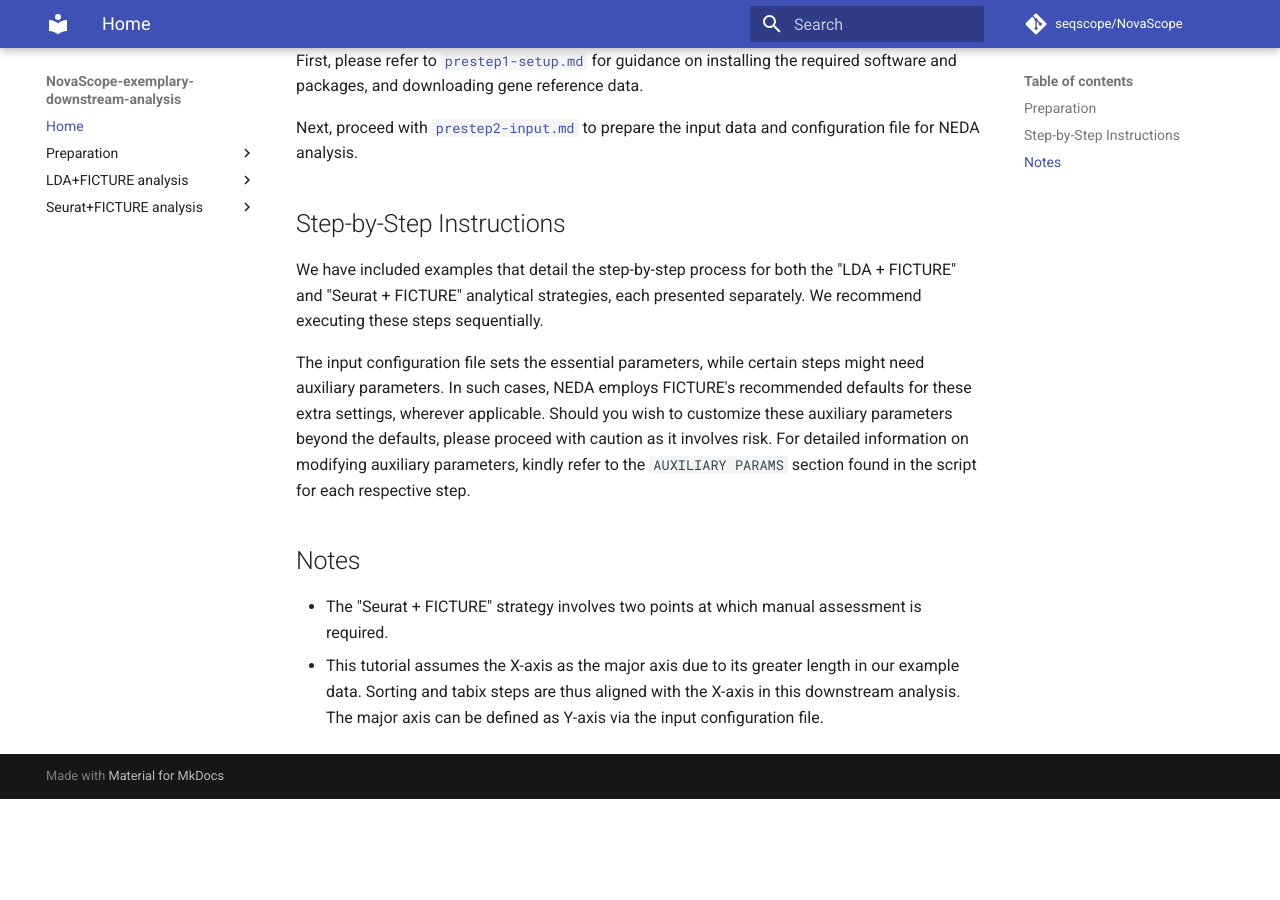
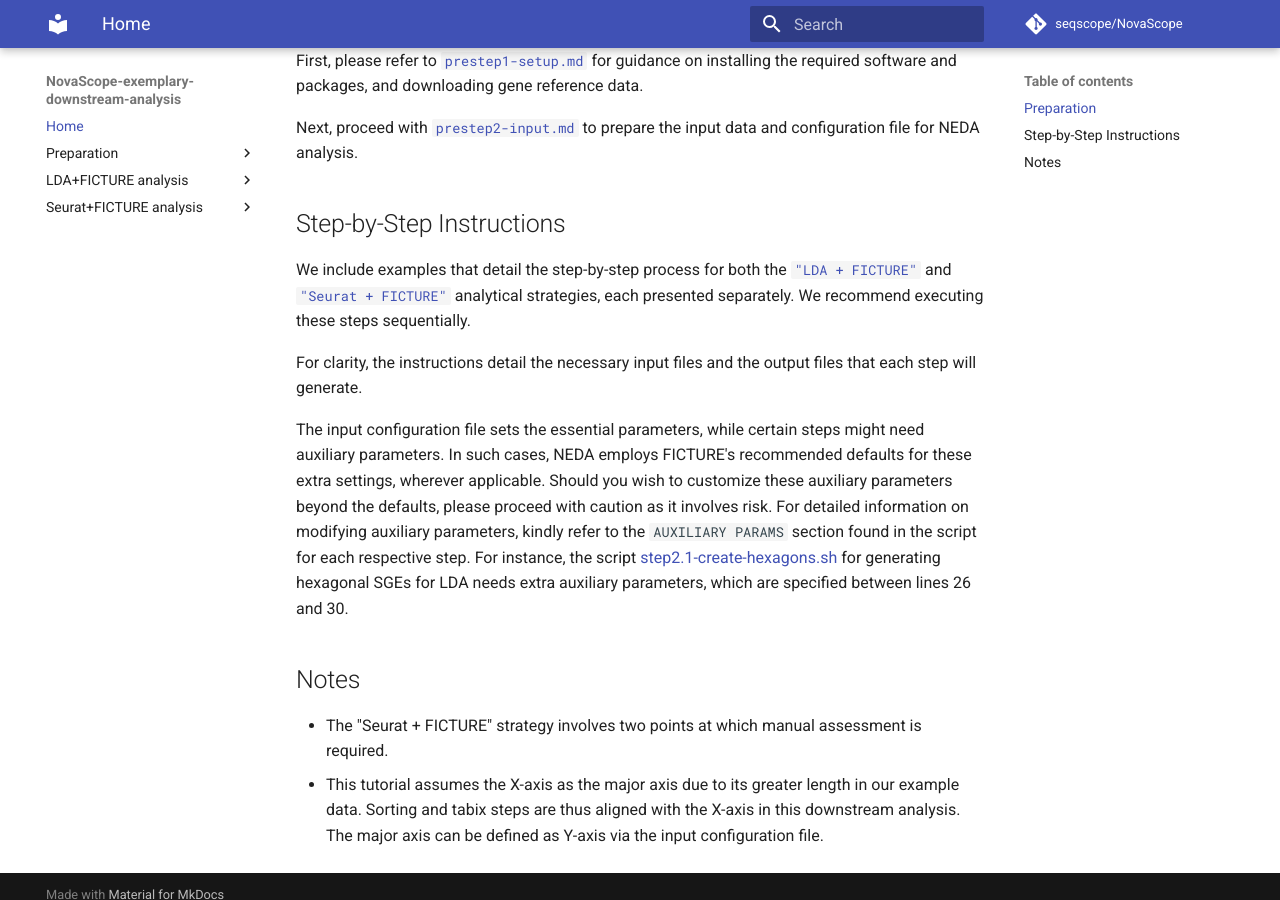
Before and after one commit to seqscope/NovaScope-exemplary-downstream-analysis, an MkDocs documentation site: the page built from docs/index.md, in a window 1280 px wide and 900 px high, scrolled down 543 px. Built offline with MkDocs 1.6.1 and Material for MkDocs 9.7.7, drawn with Linux system fonts in a browser that asks for light colours; comment, search, counter and statistics services are not loaded; before the commit the page ends 1342 px from its top, so only the background shows below that.

Commit message:
update text

```diff
--- a/docs/index.md
+++ b/docs/index.md
@@ -18,9 +18,11 @@ Next, proceed with [`prestep2-input.md`](./preparation/prestep2-input.md) to pre
 
 ## Step-by-Step Instructions
 
-We have included examples that detail the step-by-step process for both the "LDA + FICTURE" and "Seurat + FICTURE" analytical strategies, each presented separately. We recommend executing these steps sequentially.
+We include examples that detail the step-by-step process for both the [`"LDA + FICTURE"`](./LDA/step1-preprocess.md) and [`"Seurat + FICTURE"`](./Seurat/step1-preprocess.md) analytical strategies, each presented separately. We recommend executing these steps sequentially.
 
-The input configuration file sets the essential parameters, while certain steps might need auxiliary parameters. In such cases, NEDA employs FICTURE's recommended defaults for these extra settings, wherever applicable. Should you wish to customize these auxiliary parameters beyond the defaults, please proceed with caution as it involves risk. For detailed information on modifying auxiliary parameters, kindly refer to the `AUXILIARY PARAMS` section found in the script for each respective step.
+For clarity, the instructions detail the necessary input files and the output files that each step will generate.
+
+The input configuration file sets the essential parameters, while certain steps might need auxiliary parameters. In such cases, NEDA employs FICTURE's recommended defaults for these extra settings, wherever applicable. Should you wish to customize these auxiliary parameters beyond the defaults, please proceed with caution as it involves risk. For detailed information on modifying auxiliary parameters, kindly refer to the `AUXILIARY PARAMS` section found in the script for each respective step. For instance, the script [step2.1-create-hexagons.sh](https://github.com/seqscope/NovaScope-exemplary-downstream-analysis/blob/main/steps/step2a.1-create-hexagons.sh) for generating hexagonal SGEs for LDA needs extra auxiliary parameters, which are specified between lines 26 and 30.
 
 ## Notes
 * The "Seurat + FICTURE" strategy involves two points at which manual assessment is required.
```
Also changed, not shown: docs/LDA/step4-decode.md (+1 -0 lines), docs/Seurat/step2b-seurat.md (+1 -1 lines), docs/Seurat/step4-decode.md (+1 -0 lines), docs/preparation/prestep2-input.md (+2 -2 lines), site/LDA/step4-decode/index.html, site/Seurat/step2b-seurat/index.html, site/Seurat/step4-decode/index.html, site/index.html, site/preparation/prestep2-input/index.html, site/search/search_index.json, 4 other files.
